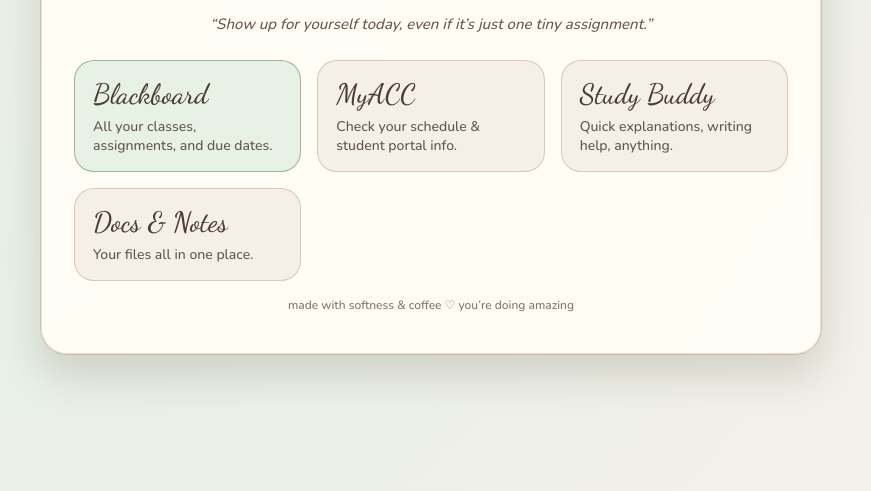
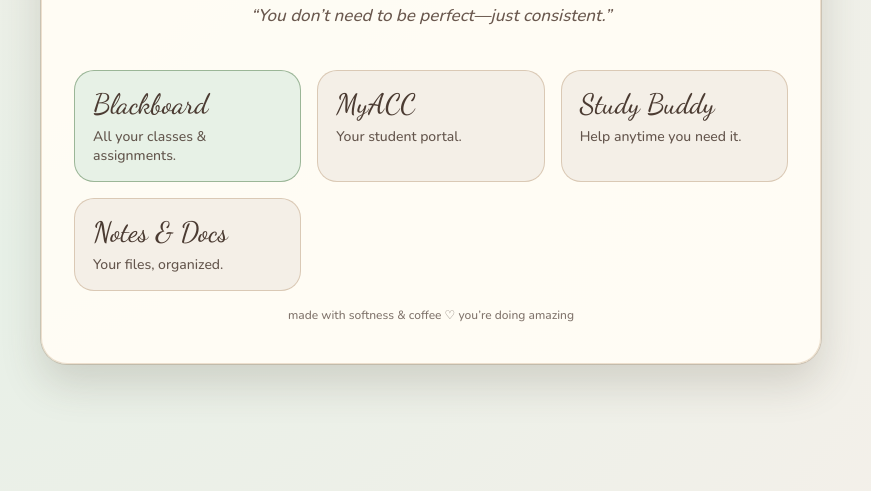
Before and after one commit to rickiifarmer-coder/homepage-OG, a plain HTML site: page index.html in a window 1280 px wide. Shown: the part 309-800 px from the top of the page, without its empty margins (209-1080 px from the left). Drawn offline with nearby package versions, Linux system fonts and the light colour scheme.

Commit message:
AR index.html

```diff
--- a/index.html
+++ b/index.html
@@ -1,3 +1,4 @@
+<!DOCTYPE html>
 <html lang="en">
 <head>
   <meta charset="UTF-8" />
@@ -54,12 +55,14 @@
       margin-bottom: 30px;
     }
 
+    /* ✨ DAILY QUOTE AREA */
     .quote {
       margin-bottom: 26px;
       font-style: italic;
-      font-size: 15px;
+      font-size: 17px;
       color: #6a584e;
       text-align: center;
+      min-height: 40px;
     }
 
     .links-grid {
@@ -80,7 +83,7 @@
       display: flex;
       flex-direction: column;
       gap: 6px;
-      transition: transform 0.12s ease, box-shadow 0.12s ease, background 0.12s ease;
+      transition: transform 0.25s ease, box-shadow 0.25s ease, background 0.25s ease;
     }
 
     .link-card.main {
@@ -88,24 +91,34 @@
       border-color: rgba(147, 176, 143, 0.9);
     }
 
+    /* 🌸 WIGGLE ANIMATION */
+    @keyframes wiggle {
+      0% { transform: rotate(0deg); }
+      15% { transform: rotate(2deg); }
+      30% { transform: rotate(-2deg); }
+      45% { transform: rotate(1.5deg); }
+      60% { transform: rotate(-1.5deg); }
+      100% { transform: rotate(0deg); }
+    }
+
+    .link-card:hover {
+      animation: wiggle 0.45s ease;
+      background: #f9f3eb;
+      box-shadow: 0 12px 22px rgba(90, 68, 52, 0.2);
+    }
+
+    .link-card.main:hover {
+      background: #edf6ec;
+    }
+
     .link-title {
       font-family: "Dancing Script", cursive;
-      font-size: 28px;  /* cursive slightly bigger */
+      font-size: 28px;
     }
 
     .link-sub {
       font-size: 14px;
       opacity: 0.85;
-    }
-
-    .link-card:hover {
-      transform: translateY(-4px);
-      box-shadow: 0 12px 22px rgba(90, 68, 52, 0.2);
-      background: #f9f3eb;
-    }
-
-    .link-card.main:hover {
-      background: #edf6ec;
     }
 
     .footer {
@@ -121,58 +134,36 @@
 <body>
   <div class="shell">
 
-    <!-- 🌸 TITLE UPDATED TO AR ♥ -->
+    <!-- 🌸 TITLE -->
     <div class="brand-main">AR ♥</div>
     <div class="brand-sub">your soft little study space ✧</div>
 
-    <div class="quote">
-      “Show up for yourself today, even if it’s just one tiny assignment.”
-    </div>
+    <!-- DAILY QUOTE AREA -->
+    <div id="dailyQuote" class="quote"></div>
 
+    <!-- BUTTON GRID -->
     <div class="links-grid">
-      <!-- Blackboard -->
-      <a
-        class="link-card main"
-        href="https://acconline.austincc.edu/"
-        target="_blank"
-        rel="noopener noreferrer"
-      >
+
+      <a class="link-card main" href="https://acconline.austincc.edu/" target="_blank">
         <div class="link-title">Blackboard</div>
-        <div class="link-sub">All your classes, assignments, and due dates.</div>
+        <div class="link-sub">All your classes & assignments.</div>
       </a>
 
-      <!-- MyACC -->
-      <a
-        class="link-card"
-        href="https://web7.austincc.edu/myacc/"
-        target="_blank"
-        rel="noopener noreferrer"
-      >
+      <a class="link-card" href="https://web7.austincc.edu/myacc/" target="_blank">
         <div class="link-title">MyACC</div>
-        <div class="link-sub">Check your schedule & student portal info.</div>
+        <div class="link-sub">Your student portal.</div>
       </a>
 
-      <!-- ChatGPT (study help) -->
-      <a
-        class="link-card"
-        href="https://chatgpt.com"
-        target="_blank"
-        rel="noopener noreferrer"
-      >
+      <a class="link-card" href="https://chatgpt.com/" target="_blank">
         <div class="link-title">Study Buddy</div>
-        <div class="link-sub">Quick explanations, writing help, anything.</div>
+        <div class="link-sub">Help anytime you need it.</div>
       </a>
 
-      <!-- Google Drive -->
-      <a
-        class="link-card"
-        href="https://drive.google.com"
-        target="_blank"
-        rel="noopener noreferrer"
-      >
-        <div class="link-title">Docs & Notes</div>
-        <div class="link-sub">Your files all in one place.</div>
+      <a class="link-card" href="https://drive.google.com" target="_blank">
+        <div class="link-title">Notes & Docs</div>
+        <div class="link-sub">Your files, organized.</div>
       </a>
+
     </div>
 
     <div class="footer">
@@ -180,5 +171,25 @@
     </div>
 
   </div>
+
+  <!-- ✨ DAILY INSPIRATIONAL QUOTE SCRIPT -->
+  <script>
+    const quotes = [
+      "“You are capable of absolutely anything you decide to do.”",
+      "“Small steps still move you forward.”",
+      "“You don’t need to be perfect—just consistent.”",
+      "“Future you is already proud of you.”",
+      "“Even on tough days, you are still growing.”",
+      "“You are stronger than you think.”",
+      "“Progress is progress, no matter how small.”",
+      "“Show up for yourself today, even gently.”",
+      "“You deserve good things, always.”",
+      "“Your effort today is building your tomorrow.”"
+    ];
+
+    const today = new Date().getDate();
+    document.getElementById("dailyQuote").textContent = quotes[today % quotes.length];
+  </script>
+
 </body>
 </html>
```
